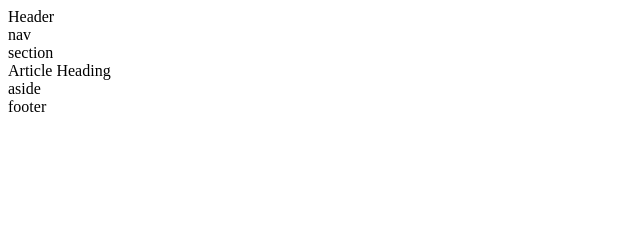
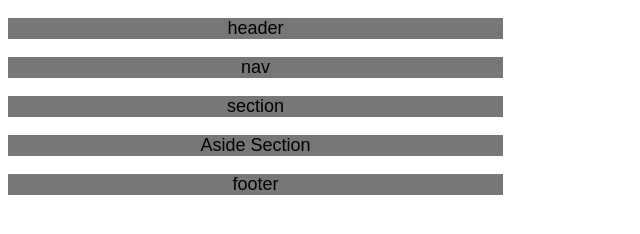
Before and after one commit to rbdjur/HW-Wireframe, a plain HTML site: page index.html in a window 1280 px wide. Shown: the whole page, without its empty margins (0-640 px from the left). Drawn offline with Linux system fonts and the light colour scheme.

Commit message:
updates2

```diff
--- a/index.html
+++ b/index.html
@@ -1,14 +1,38 @@
 <!DOCTYPE html>
 <html>
 <head>
-<link rel="style" type="text/css" href="style.css"
+        <link rel="stylesheet" type="text/css" href="style.css"/>
 </head>
 
-<header>Header</header>
-<nav>nav</nav>
-<section>section</section>
-<section>Article Heading</section>
-<aside>aside</aside>
+<body>
+
+<div id="header" class="all">
+
+<header>
+    <p>header</p>
+</header>
+</div>
+
+<div id="nav" class="all">
+<nav>
+    <p>nav</p>
+</nav>
+</div>
+
+<div id="section" class="all">
+    <p>section</p>
+</div>
+
+<div id="aside" class="all">
+<aside>
+<p>
+    Aside Section
+</p>
+</div>
+<div id="footer" class="all">
 <footer>footer</footer>
+</div>
+
+</body>
 
 </html>
--- a/style.css
+++ b/style.css
@@ -1,12 +1,29 @@
-<head>
-<style>
+.all{
+    font-size:18px;
+    font-family:Arial;
+    width:495px;
+    background-color:#777;
+    color:"#ebebeb";
+    text-align:center;
+    body:950px;
+}
 
-.body{
-    background-color:#777
+#body{
+
 }
-.content{
-    background-color:#ebebeb
+#header{
+
+
 }
-.header{
-    text-align:center
+#nav{
+
 }
+#section{
+
+}
+#aside{
+
+}
+#footer{
+
+}
```
